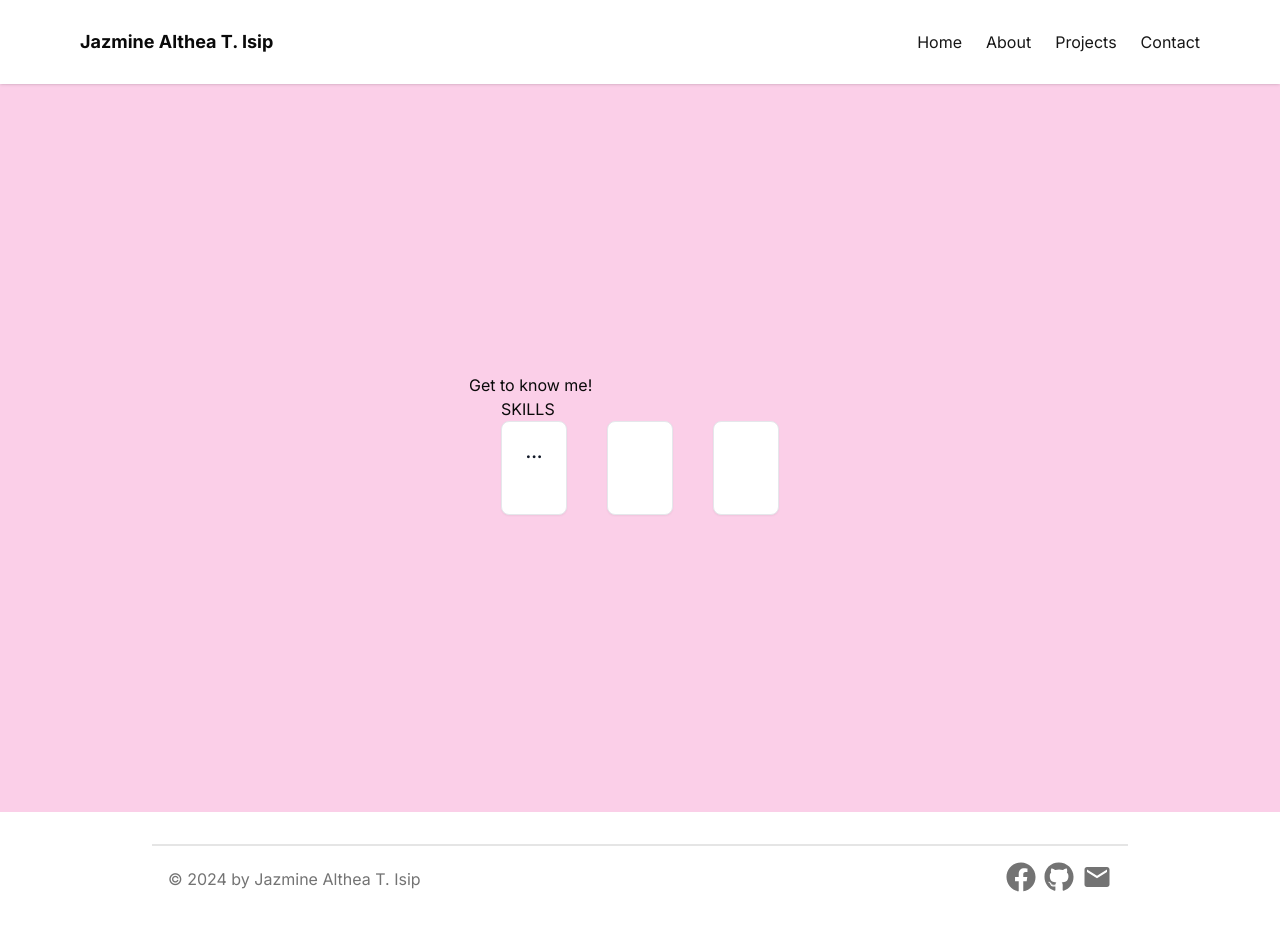
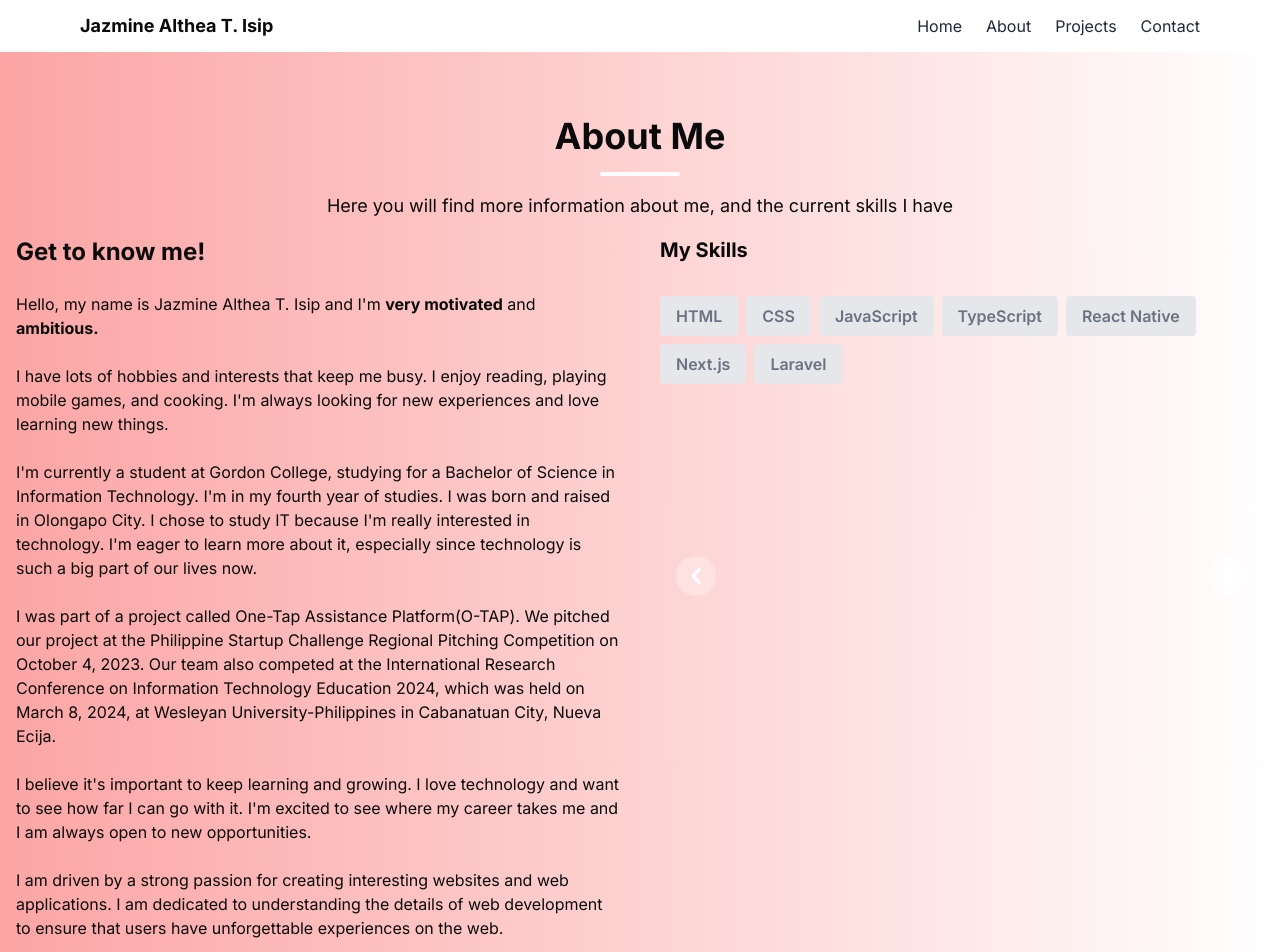
Before and after one commit to jazminealtheaisip/isip-profile, a Next.js app: page /about in a window 1280 px wide. Shown: the top 952 px of the page. Before the commit the page ends 912 px from the top, so only its background shows below. Built offline with nearby package versions, Linux system fonts and the light colour scheme.

Commit message:
with about me content

```diff
--- a/src/app/about/page.tsx
+++ b/src/app/about/page.tsx
@@ -1,36 +1,231 @@
 import React from "react";
 import Image from "next/image";
 
+const skills = [
+  { skill: "HTML" },
+  { skill: "CSS" },
+  { skill: "JavaScript" },
+  { skill: "TypeScript" },
+  { skill: "React Native" },
+  { skill: "Next.js" },
+  { skill: "Laravel" },
+];
+
 const About = () => {
   return (
-    <div
-      id="about"
-      className="flex justify-center items-center mt-3 md:pt-16 bg-pink-200 h-screen"
-    >
-      <div>
-        <div>
-          <h1>Get to know me!</h1>
-        </div>
-        <div className="container mx-auto bottom-0">
-          <h1>SKILLS</h1>
-          <div className="grid grid-cols-1 gap-10 md:grid-cols-3 ">
-            <figure className="flex flex-col items-center justify-center p-4 text-center bg-white border border-gray-200 rounded-lg shadow-sm dark:border-gray-700">
-              <blockquote className="mx-auto mb-4 text-gray-500 lg:mb-8 dark:text-gray-400">
-                <h3 className="text-lg font-semibold text-gray-900 dark:text-white">
-                  ...
-                </h3>
-                {/* <p className="my-4">kkk</p> */}
-              </blockquote>
-              {/* <Link href="/">Link</Link> */}
-            </figure>
+    <section id="about" className="bg-gradient-to-r from-red-300 to-white">
+      <div className=" md:pt-16 md:pb-10">
+        <h1 className="text-center font-bold text-4xl">
+          About Me
+          <hr className="w-20 h-1 mx-auto my-4 bg-white border-0 rounded"></hr>
+        </h1>
+        <h2 className="text-center font-normal text-lg">
+          Here you will find more information about me, and the current skills I
+          have
+        </h2>
 
-            <figure className="flex flex-col items-center justify-center p-8 text-center bg-white border border-gray-200 rounded-lg shadow-sm dark:border-gray-700"></figure>
+        <div className="flex flex-col space-y-10 items-stretch justify-center align-top md:space-x-10 md:space-y-0 md:p-4 md:flex-row md:text-left">
+          <div className="md:w-1/2 ">
+            <h1 className="text-center text-2xl font-bold mb-6 md:text-left">
+              Get to know me!
+            </h1>
+            <p>
+              Hello, my name is Jazmine Althea T. Isip and I&apos;m{" "}
+              <span className="font-bold">{"very motivated"}</span> and
+              <span className="font-bold">{" ambitious."}</span>
+            </p>
+            <br />
+            <p>
+              I have lots of hobbies and interests that keep me busy. I enjoy
+              reading, playing mobile games, and cooking. I&apos;m always
+              looking for new experiences and love learning new things.
+            </p>
+            <br />
+            <p>
+              I&apos;m currently a student at Gordon College, studying for a
+              Bachelor of Science in Information Technology. I&apos;m in my
+              fourth year of studies. I was born and raised in Olongapo City. I
+              chose to study IT because I&apos;m really interested in
+              technology. I&apos;m eager to learn more about it, especially
+              since technology is such a big part of our lives now.
+            </p>
+            <br />
+            <p>
+              I was part of a project called One-Tap Assistance Platform
+              {"(O-TAP)"}. We pitched our project at the Philippine Startup
+              Challenge Regional Pitching Competition on October 4, 2023. Our
+              team also competed at the International Research Conference on
+              Information Technology Education 2024, which was held on March 8,
+              2024, at Wesleyan University-Philippines in Cabanatuan City, Nueva
+              Ecija.
+            </p>
+            <br />
+            <p>
+              I believe it&apos;s important to keep learning and growing. I love
+              technology and want to see how far I can go with it. I&apos;m
+              excited to see where my career takes me and I am always open to
+              new opportunities.
+            </p>
+            <br />
+            <p>
+              I am driven by a strong passion for creating interesting websites
+              and web applications. I am dedicated to understanding the details
+              of web development to ensure that users have unforgettable
+              experiences on the web.
+            </p>
+            <br />
+            <p>
+              I believe it&apos;s important to{" "}
+              <span className="font-bold text-blue-500">
+                keep learning and growing.
+              </span>{" "}
+              I love technology and want to see how far I can go with it.
+              I&apos;m excited to see where my career takes me and am always
+              open to new opportunities.
+            </p>
+          </div>
 
-            <figure className="flex flex-col items-center justify-center p-8 text-center bg-white border border-gray-200 rounded-lg shadow-sm dark:border-gray-700"></figure>
+          <div className="text-center md:w-1/2 md:text-left">
+            <h1 className="text-xl font-bold mb-6">My Skills</h1>
+            <div className="flex flex-wrap flex-row justify-center z-10 md:justify-start">
+              {skills.map((item, idx) => {
+                return (
+                  <p
+                    key={idx}
+                    className="bg-gray-200 px-4 py-2 mr-2 mt-2 text-gray-500 rounded font-semibold"
+                  >
+                    {item.skill}
+                  </p>
+                );
+              })}
+            </div>
+
+            <div
+              id="controls-carousel"
+              className="relative w-full"
+              data-carousel="static"
+            >
+              <div className="relative h-56 overflow-hidden rounded-lg md:h-96">
+                {/* Item 1 */}
+                <div
+                  className="hidden duration-700 ease-in-out"
+                  data-carousel-item
+                >
+                  <Image
+                    src="/sample.jpg"
+                    className="absolute block w-full -translate-x-1/2 -translate-y-1/2 top-1/2 left-1/2"
+                    alt="..."
+                    width={10}
+                    height={10}
+                  />
+                </div>
+                {/* Item 2 */}
+                <div
+                  className="hidden duration-700 ease-in-out"
+                  data-carousel-item="active"
+                >
+                  <Image
+                    src="/sample.jpg"
+                    className="absolute block w-full -translate-x-1/2 -translate-y-1/2 top-1/2 left-1/2"
+                    alt="..."
+                    width={30}
+                    height={30}
+                  />
+                </div>
+                {/* Item 3 */}
+                <div
+                  className="hidden duration-700 ease-in-out"
+                  data-carousel-item
+                >
+                  <Image
+                    src="/sample.jpg"
+                    className="absolute block w-full -translate-x-1/2 -translate-y-1/2 top-1/2 left-1/2"
+                    alt="..."
+                    width={30}
+                    height={30}
+                  />
+                </div>
+                {/* Item 4 */}
+                <div
+                  className="hidden duration-700 ease-in-out"
+                  data-carousel-item
+                >
+                  <Image
+                    src="/sample.jpg"
+                    className="absolute block w-full -translate-x-1/2 -translate-y-1/2 top-1/2 left-1/2"
+                    alt="..."
+                    width={30}
+                    height={30}
+                  />
+                </div>
+                {/* Item 5 */}
+                <div
+                  className="hidden duration-700 ease-in-out"
+                  data-carousel-item
+                >
+                  <Image
+                    src="/sample.jpg"
+                    className="absolute block w-full -translate-x-1/2 -translate-y-1/2 top-1/2 left-1/2"
+                    alt="..."
+                    width={30}
+                    height={30}
+                  />
+                </div>
+              </div>
+              {/* Slider controls */}
+              <button
+                type="button"
+                className="absolute top-0 start-0 z-30 flex items-center justify-center h-full px-4 cursor-pointer group focus:outline-none"
+                data-carousel-prev
+              >
+                <span className="inline-flex items-center justify-center w-10 h-10 rounded-full bg-white/30 dark:bg-gray-800/30 group-hover:bg-white/50 dark:group-hover:bg-gray-800/60 group-focus:ring-4 group-focus:ring-white dark:group-focus:ring-gray-800/70 group-focus:outline-none">
+                  <svg
+                    className="w-4 h-4 text-white dark:text-gray-800 rtl:rotate-180"
+                    aria-hidden="true"
+                    xmlns="http://www.w3.org/2000/svg"
+                    fill="none"
+                    viewBox="0 0 6 10"
+                  >
+                    <path
+                      stroke="currentColor"
+                      strokeLinecap="round"
+                      strokeLinejoin="round"
+                      strokeWidth="2"
+                      d="M5 1 1 5l4 4"
+                    />
+                  </svg>
+                  <span className="sr-only">Previous</span>
+                </span>
+              </button>
+              <button
+                type="button"
+                className="absolute top-0 end-0 z-30 flex items-center justify-center h-full px-4 cursor-pointer group focus:outline-none"
+                data-carousel-next
+              >
+                <span className="inline-flex items-center justify-center w-10 h-10 rounded-full bg-white/30 dark:bg-gray-800/30 group-hover:bg-white/50 dark:group-hover:bg-gray-800/60 group-focus:ring-4 group-focus:ring-white dark:group-focus:ring-gray-800/70 group-focus:outline-none">
+                  <svg
+                    className="w-4 h-4 text-white dark:text-gray-800 rtl:rotate-180"
+                    aria-hidden="true"
+                    xmlns="http://www.w3.org/2000/svg"
+                    fill="none"
+                    viewBox="0 0 6 10"
+                  >
+                    <path
+                      stroke="currentColor"
+                      strokeLinecap="round"
+                      strokeLinejoin="round"
+                      strokeWidth="2"
+                      d="m1 9 4-4-4-4"
+                    />
+                  </svg>
+                  <span className="sr-only">Next</span>
+                </span>
+              </button>
+            </div>
           </div>
         </div>
       </div>
-    </div>
+    </section>
   );
 };
 
--- a/src/app/contact/page.tsx
+++ b/src/app/contact/page.tsx
@@ -16,7 +16,7 @@ const Contact = () => {
   return (
     <div
       id="contact"
-      className="flex justify-center items-center mt-3 md:pt-16 bg-pink-200 h-screen"
+      className="flex justify-center items-center h-screen bg-gradient-to-r from-red-300 to-white"
     >
       <div className="">
         <div>
--- a/src/app/page.tsx
+++ b/src/app/page.tsx
@@ -4,32 +4,32 @@ import { FaFacebook, FaGithub } from "react-icons/fa";
 
 export default function Home() {
   return (
-    <div
-      id="home"
-      className="flex justify-center items-center h-screen bg-gradient-to-r from-red-300 to-white"
-    >
-      <div className="flex items-center justify-center w-full  ">
-        <div className="bg-white border border-gray-200 shadow-xl md:w-full md:max-w-xl md:h-auto md:flex md:flex-row  ">
-          <div className="w-40 md:w-2/5 flex flex-col items-center justify-center h-3/4">
+    <section id="home" className="bg-gradient-to-r from-red-300 to-white ">
+      <div className="sm:py-20 md:py-8 md:flex-row md:space-x-4">
+        <div className=" md:pt-10 md:pb-10 flex flex-col md:flex-row items-center justify-center w-full md:w-1/2 mx-auto">
+          <div className="w-full md:w-1/3 shadow-xl drop-shadow-lg">
+            <div className="bg-blue-100 py-8 flex flex-col items-center justify-center h-full ">
+              <div className="relative w-24 h-24 md:w-32 md:h-32 lg:w-48 lg:h-48 rounded-full overflow-hidden">
                 <Image
                   src="/Picture1.jpg"
-              alt=""
-              className="w-full h-full"
-              width={300}
-              height={300}
+                  alt="Profile Picture"
+                  className="rounded-full"
+                  layout="fill"
+                  objectFit="cover"
                 />
-            <h2 className="text-l font-bold my-2">
+              </div>
+              <h2 className="text-lg font-bold my-2 text-center">
                 Jazmine Althea Toledo Isip
               </h2>
+            </div>
 
-            <div className="flex space-x-4 ">
-              <a href="" rel="noreferrer" target="_blank">
+            <div className="bg-white flex justify-around items-center p-3">
+              <a href="#" rel="noreferrer" target="_blank">
                 <FaFacebook
                   className="hover:-translate-y-1 transition-transform cursor-pointer text-neutral-500 dark:text-neutral-100"
                   size={30}
                 />
               </a>
-
               <a
                 href="https://github.com/jazminealtheaisip"
                 rel="noreferrer"
@@ -40,8 +40,7 @@ export default function Home() {
                   size={30}
                 />
               </a>
-
-              <a href="" rel="noreferrer" target="_blank">
+              <a href="#" rel="noreferrer" target="_blank">
                 <MdEmail
                   className="hover:-translate-y-1 transition-transform cursor-pointer text-neutral-500 dark:text-neutral-100"
                   size={30}
@@ -50,19 +49,21 @@ export default function Home() {
             </div>
           </div>
 
-          <div className="p-6 md:w-3/5 h-3/4">
-            <h1 className="text-l font-bold md:text-l text-center md:text-left">
+          <div className="w-full md:w-2/3 p-8  ">
+            <div className="p-6 flex flex-col items-center justify-center h-full">
+              <h1 className="text-lg font-bold mb-4">
                 Hi! I&apos;m Jazmine Althea Toledo Isip
               </h1>
-            <p className="text-l mt-4 md:text-xl">
+              <p className="text-base md:text-lg">
                 I&apos;m an aspiring frontend developer with a passion for
                 creating engaging websites and web applications. I&apos;m
-              dedicated to learning the art of web development and crafting user
-              experiences that leave a lasting impression.
+                dedicated to learning the art of web development and crafting
+                user experiences that leave a lasting impression.
               </p>
             </div>
           </div>
         </div>
       </div>
+    </section>
   );
 }
--- a/src/components/footer.tsx
+++ b/src/components/footer.tsx
@@ -5,9 +5,8 @@ import { FaFacebook, FaGithub } from "react-icons/fa";
 
 const Footer = () => {
   return (
-    <footer className="bottom-0 left-0 right-0 mx-auto max-w-xl sm:px-6 md:max-w-5xl ">
-      <hr className="w-full h-0.5 mx-auto mt-8 bg-neutral-200 border-0"></hr>
-      <div className="mx-auto  p-4 flex flex-col text-center text-neutral-900 md:flex-row md:justify-between">
+    <footer>
+      <div className=" w-full mx-auto max-w-screen-xl p-4 md:flex md:items-center md:justify-between">
         <div className="flex flex-row items-center justify-center space-x-1 text-neutral-500 dark:text-neutral-100">
           © 2024 by Jazmine Althea T. Isip
           <a href="/" className="hover:underline"></a>
--- a/src/components/navbar.tsx
+++ b/src/components/navbar.tsx
@@ -1,7 +1,7 @@
 "use client";
 import React from "react";
 import { useState, useEffect } from "react";
-import { MdMenu } from "react-icons/md";
+import { MdMenu, MdClose } from "react-icons/md";
 /* import { Link } from "react-scroll/modules"; */
 import { usePathname } from "next/navigation";
 import Link from "next/link";
@@ -32,7 +32,7 @@ const NAV_ITEM: Array<NavItem> = [
 ];
 
 const Navbar = () => {
-  const [navbar, setNavbar] = useState(true);
+  const [navbar, setNavbar] = useState(false);
   const pathname = usePathname();
   const [activePage, setActivePage] = useState<string>("/");
 
@@ -43,18 +43,22 @@ const Navbar = () => {
   }, [pathname]);
 
   return (
-    <header className="w-full mx-auto bg-white shadow fixed top-0 z-50 sm:px-20 sm:py-2 ">
+    <header className="w-full mx-auto bg-white shadow z-50 sm:px-20 sm:py-2 ">
       <div className="justify-between md:items-center md:flex">
         <div>
-          <div className="flex items-center justify-between py-1">
+          <div className="flex items-center justify-between ">
             <Link href="/">
-              <div className="md:py-4 md:block">
+              <div className="md:py-1 md:block">
                 <h2 className="text-lg font-bold">Jazmine Althea T. Isip</h2>
               </div>
             </Link>
             <div className="md:hidden" onClick={() => setNavbar(!navbar)}>
               <button>
-                {navbar ? <MdMenu size={30} /> : <MdMenu size={30} />}
+                {navbar ? (
+                  <MdClose size={30} className="text-gray-800" />
+                ) : (
+                  <MdMenu size={30} className="text-gray-800" />
+                )}
               </button>
             </div>
           </div>
@@ -71,17 +75,13 @@ const Navbar = () => {
                   <Link
                     key={idx}
                     href={`/${item.page}`}
-                    className={`block lg:inline-block text-neutral-900 hover:text-neutral-500 dark:text-neutral-100 cursor-pointer ${
+                    className={`block lg:inline-block text-gray-800 hover:text-blue-500 dark:text-gray-100 dark:hover:text-blue-300 cursor-pointer ${
                       activePage === item.page ? "active" : ""
                     }`}
-                    /* activeClass="active"
-                    spy={true}
-                    smooth={true}
-                    offset={-100}
-                    duration={500} */
                     onClick={() => {
                       setNavbar(!navbar);
                       setActivePage(item.page);
+                      console.log("Active Page:", item.page);
                     }}
                   >
                     {item.label}
```
Also changed, not shown: public/sample.jpg (added). Lines whose indentation alone changed are shown as unchanged.
